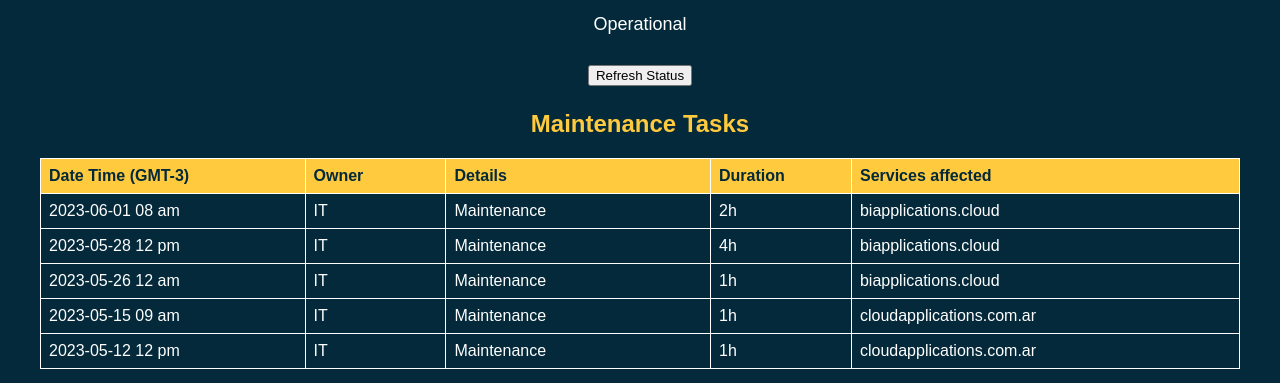
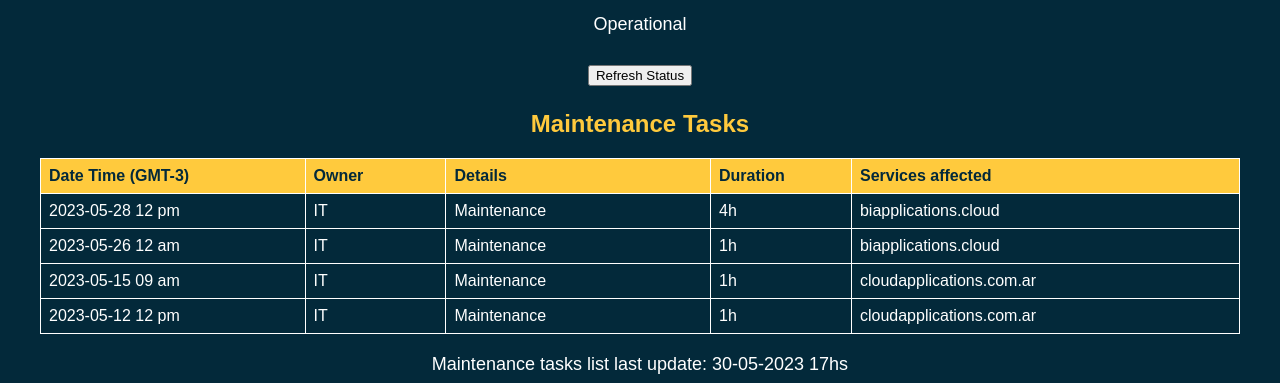
Before and after one commit to git-bia-dev/bia-cloud, a plain HTML site: page index.html in a window 1280 px wide. Shown: the part 770-1153 px from the top of the page. Drawn offline with Linux system fonts and the light colour scheme.

Commit message:
Update index.html

```diff
--- a/index.html
+++ b/index.html
@@ -78,14 +78,6 @@
                 <th>Duration</th>
                 <th>Services affected</th>
             </tr>
-
-            <tr>
-                <td>2023-06-01 08 am</td>
-                <td>IT</td>
-                <td>Maintenance</td>
-                <td>2h</td>
-                <td>biapplications.cloud</td>
-            </tr>
             <tr>
                 <td>2023-05-28 12 pm</td>
                 <td>IT</td>
```
